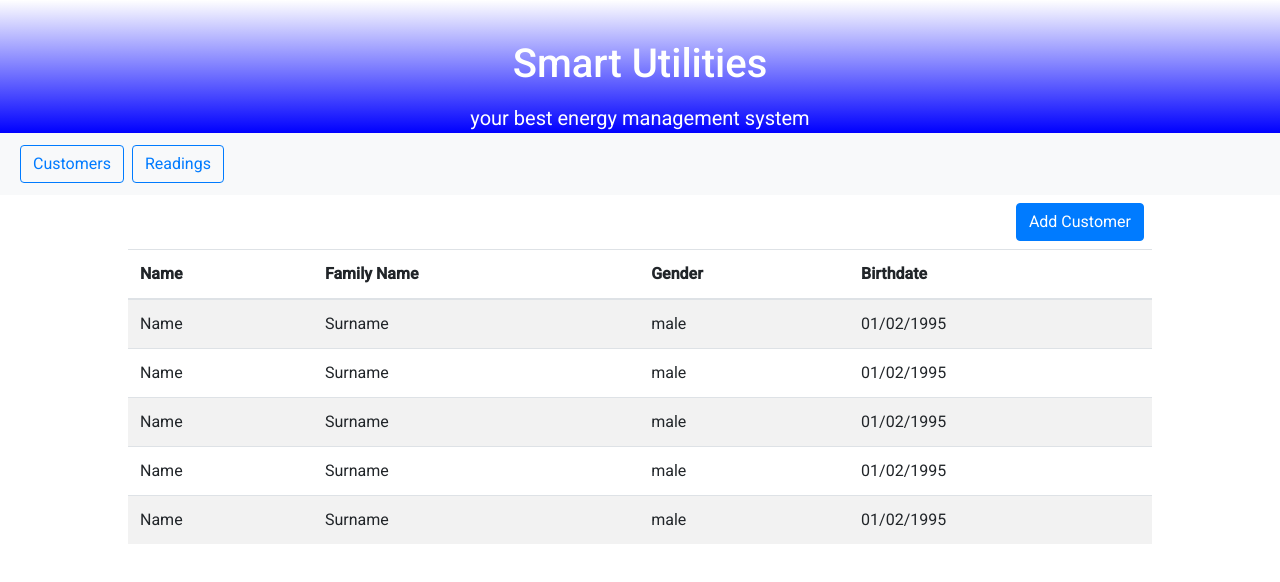
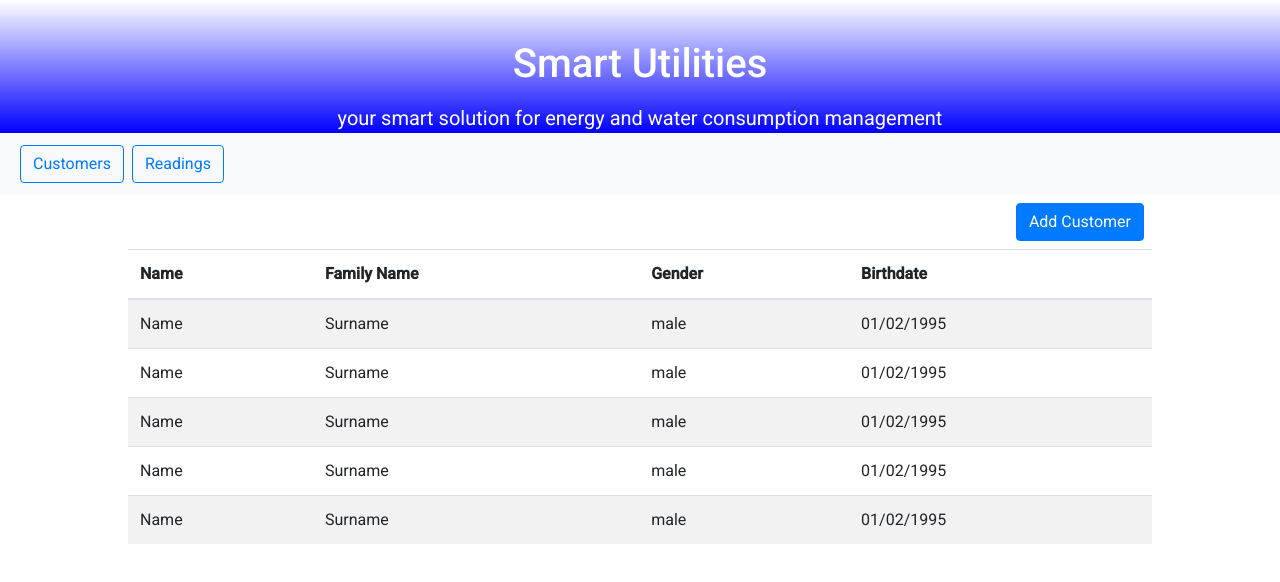
Before and after one commit to FrotaLucas/smart-utilities-management-system, an Angular app: page /customer in a window 1280 px wide. Shown: the top 582 px of the page. Built offline with nearby package versions, Linux system fonts and the light colour scheme.

Commit message:
fix header

```diff
--- a/src/app/app.component.html
+++ b/src/app/app.component.html
@@ -2,7 +2,7 @@
 
 <header>
   <h1>Smart Utilities</h1>
-  <p>your best energy management system</p>
+  <p>your smart solution for energy and water consumption management</p>
 </header>
 
 <nav class="navbar navbar-expand-sm bg-light navbar-dark">
```
